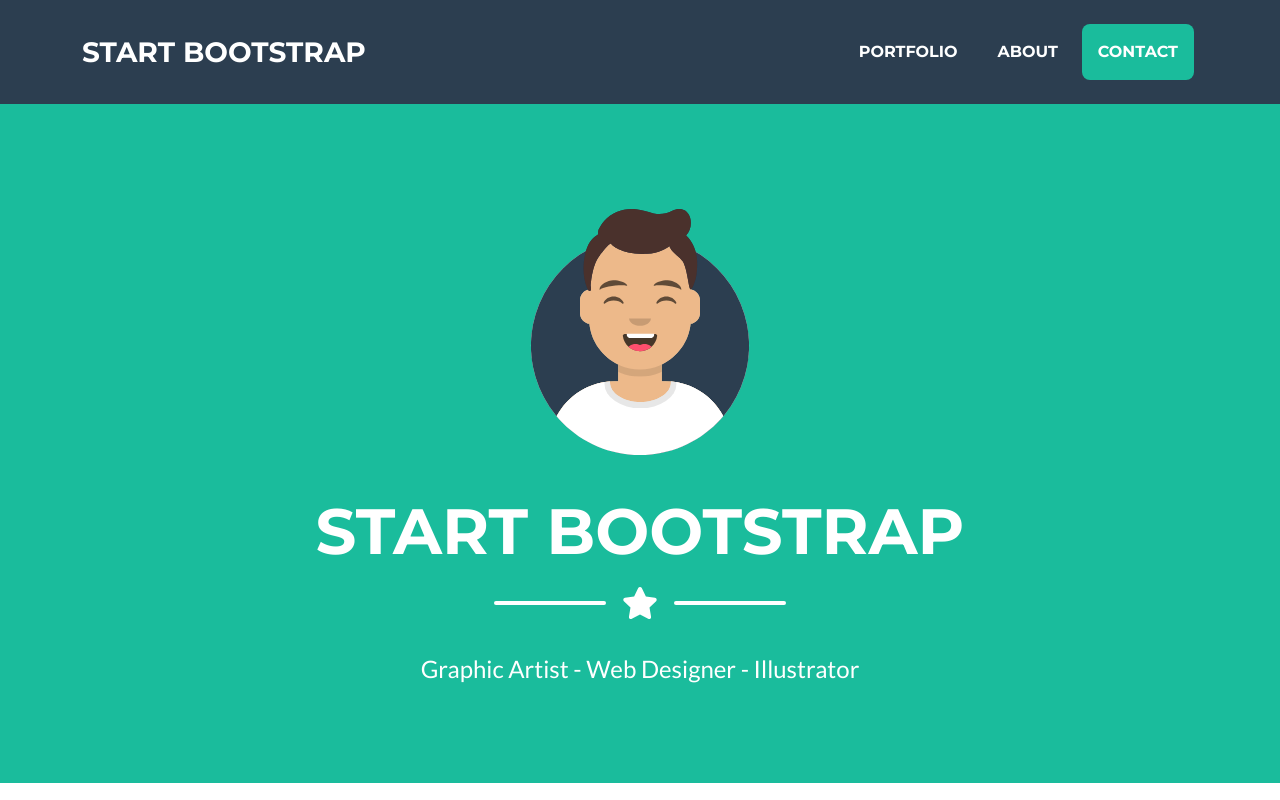
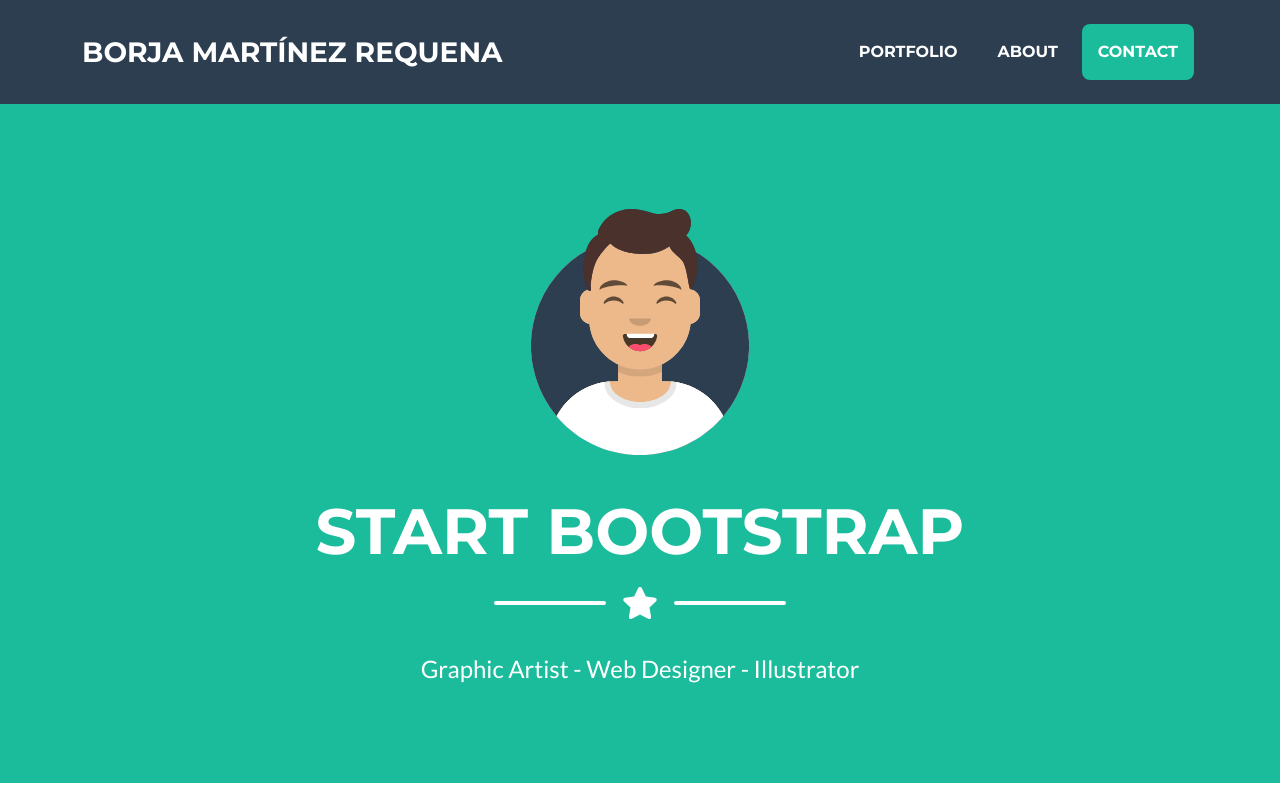
Before and after one commit to Ninfer/portfolio, a plain HTML site: page index.html in a window 1280 px wide. Shown: the top 800 px of the page. Drawn offline with nearby package versions, Linux system fonts and the light colour scheme.

Commit message:
Name added

```diff
--- a/index.html
+++ b/index.html
@@ -20,7 +20,7 @@
         <!-- Navigation-->
         <nav class="navbar navbar-expand-lg bg-secondary text-uppercase fixed-top" id="mainNav">
             <div class="container">
-                <a class="navbar-brand" href="#page-top">Start Bootstrap</a>
+                <a class="navbar-brand" href="#page-top">Borja Martínez Requena</a>
                 <button class="navbar-toggler text-uppercase font-weight-bold bg-primary text-white rounded" type="button" data-bs-toggle="collapse" data-bs-target="#navbarResponsive" aria-controls="navbarResponsive" aria-expanded="false" aria-label="Toggle navigation">
                     Menu
                     <i class="fas fa-bars"></i>
```
